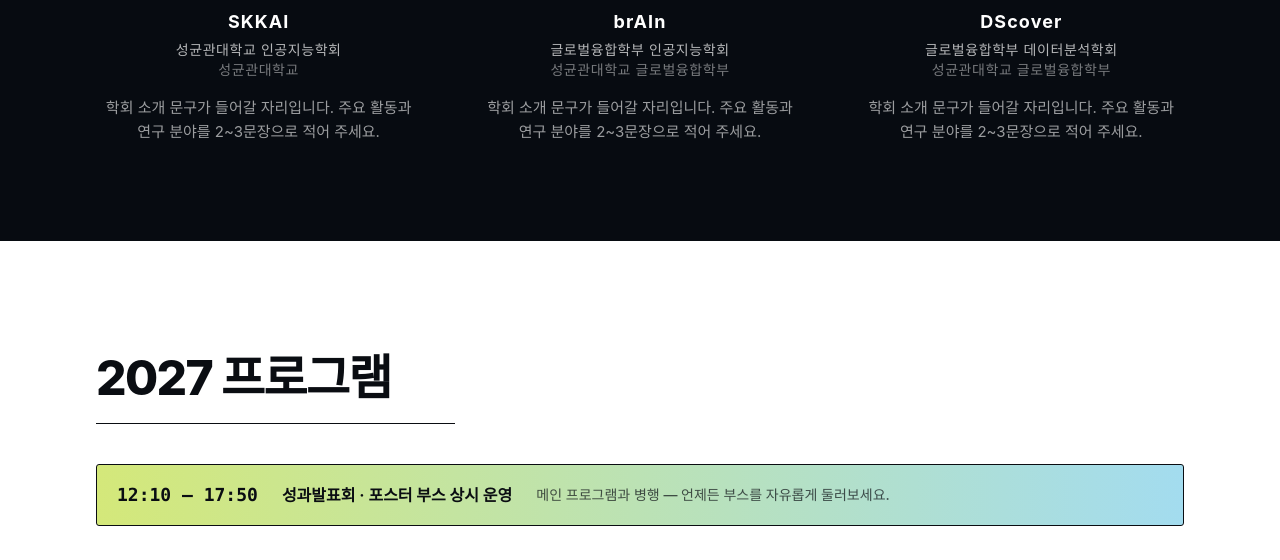
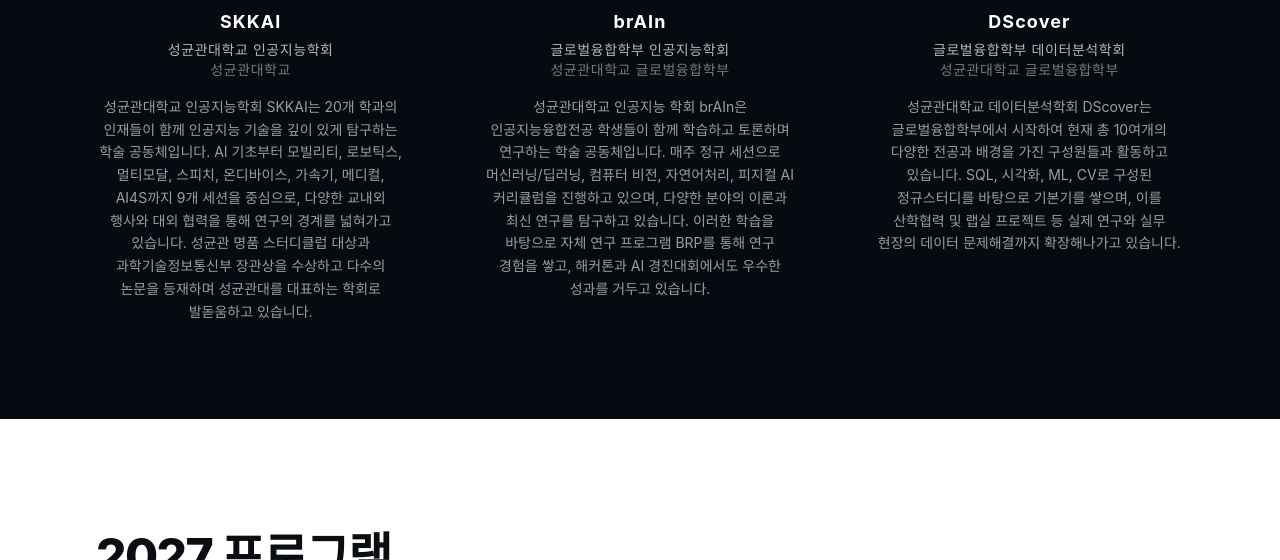
Before and after one commit to lIBLANKIl/achademy_web_demo, an Astro site: page / in a window 1280 px wide. Shown: the part 2497-3057 px from the top of the page. Built offline with nearby package versions, Linux system fonts and the light colour scheme; Astro itself is replaced by a stand-in of ours; a web font is replaced by a local one.

Commit message:
참여 학회 소개 문구 추가 및 카드 간격·글자 크기 조정

```diff
--- a/src/components/Focus.astro
+++ b/src/components/Focus.astro
@@ -44,7 +44,7 @@ const icons = [
       <h2 class="h-section">참여 학회</h2>
       <p class="mt-4 max-w-2xl text-white/65">세 학회 운영진 12명 이상이 함께 기획·운영합니다. 학회 소개는 당일 키노트에 이어 진행됩니다.</p>
 
-      <ul class="mt-14 grid gap-14 sm:grid-cols-2 lg:grid-cols-3">
+      <ul class="mt-14 grid gap-x-20 gap-y-14 sm:grid-cols-2 lg:grid-cols-3">
         {clubs.map((c, i) => (
           <li class="text-center">
             <div
@@ -71,7 +71,7 @@ const icons = [
             <p class="mt-6 text-lg font-bold tracking-[0.06em]">{c.name}</p>
             <p class="mt-1 text-sm tracking-[0.04em] text-white/70">{c.fullName}</p>
             <p class="text-sm tracking-[0.04em] text-white/45">{c.affiliation}</p>
-            <p class="mx-auto mt-4 max-w-xs text-[15px] leading-relaxed text-white/60">{c.description}</p>
+            <p class="mx-auto mt-4 max-w-[22rem] text-sm leading-relaxed text-white/60">{c.description}</p>
             {c.url && <a href={c.url} target="_blank" rel="noopener" class="mt-4 inline-block text-sm font-semibold underline underline-offset-4">학회 페이지 ›</a>}
           </li>
         ))}
--- a/src/data/event.ts
+++ b/src/data/event.ts
@@ -157,7 +157,7 @@ export const clubs: Club[] = [
     fullName: "성균관대학교 인공지능학회",
     affiliation: "성균관대학교",
     field: "인공지능",
-    description: "학회 소개 문구가 들어갈 자리입니다. 주요 활동과 연구 분야를 2~3문장으로 적어 주세요.",
+    description: "성균관대학교 인공지능학회 SKKAI는 20개 학과의 인재들이 함께 인공지능 기술을 깊이 있게 탐구하는 학술 공동체입니다. AI 기초부터 모빌리티, 로보틱스, 멀티모달, 스피치, 온디바이스, 가속기, 메디컬, AI4S까지 9개 세션을 중심으로, 다양한 교내외 행사와 대외 협력을 통해 연구의 경계를 넓혀가고 있습니다. 성균관 명품 스터디클럽 대상과 과학기술정보통신부 장관상을 수상하고 다수의 논문을 등재하며 성균관대를 대표하는 학회로 발돋움하고 있습니다.",
     logo: "skkai.jpg",
     logoFit: "cover",
   },
@@ -167,7 +167,7 @@ export const clubs: Club[] = [
     fullName: "글로벌융합학부 인공지능학회",
     affiliation: "성균관대학교 글로벌융합학부",
     field: "인공지능",
-    description: "학회 소개 문구가 들어갈 자리입니다. 주요 활동과 연구 분야를 2~3문장으로 적어 주세요.",
+    description: "성균관대학교 인공지능 학회 brAIn은 인공지능융합전공 학생들이 함께 학습하고 토론하며 연구하는 학술 공동체입니다. 매주 정규 세션으로 머신러닝/딥러닝, 컴퓨터 비전, 자연어처리, 피지컬 AI 커리큘럼을 진행하고 있으며, 다양한 분야의 이론과 최신 연구를 탐구하고 있습니다. 이러한 학습을 바탕으로 자체 연구 프로그램 BRP를 통해 연구 경험을 쌓고, 해커톤과 AI 경진대회에서도 우수한 성과를 거두고 있습니다.",
     logo: "brain.jpg",
     logoFit: "cover",
   },
@@ -177,7 +177,7 @@ export const clubs: Club[] = [
     fullName: "글로벌융합학부 데이터분석학회",
     affiliation: "성균관대학교 글로벌융합학부",
     field: "데이터 분석",
-    description: "학회 소개 문구가 들어갈 자리입니다. 주요 활동과 연구 분야를 2~3문장으로 적어 주세요.",
+    description: "성균관대학교 데이터분석학회 DScover는 글로벌융합학부에서 시작하여 현재 총 10여개의 다양한 전공과 배경을 가진 구성원들과 활동하고 있습니다. SQL, 시각화, ML, CV로 구성된 정규스터디를 바탕으로 기본기를 쌓으며, 이를 산학협력 및 랩실 프로젝트 등 실제 연구와 실무 현장의 데이터 문제해결까지 확장해나가고 있습니다.",
     logo: "dscover.png",
     logoFit: "contain",
   },
```
